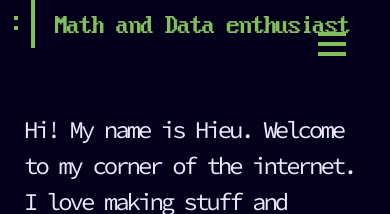
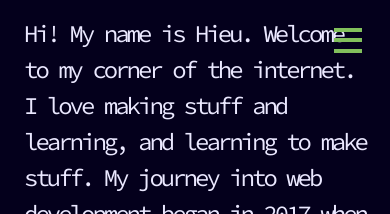
Before and after one commit to Jaerinx/personal-portfolio, a React (Vite) app: page / in a window 390 px wide. Shown: the top 214 px of the page. Built offline with nearby package versions, Linux system fonts and the light colour scheme.

Commit message:
Iphone SE responsiveness design

```diff
--- a/src/App.tsx
+++ b/src/App.tsx
@@ -19,7 +19,6 @@ function App() {
           <Route element={<Computer />}>
             <Route element={<Nav />}>
               <Route path="" element={<Content />} />
-              <Route path="resume" element={<Resume />} />
               <Route path="contact-me" element={<Contact />} />
             </Route>
             <Route path="off" element={<Error />} />
--- a/src/Components/All Pages/Nav.tsx
+++ b/src/Components/All Pages/Nav.tsx
@@ -19,7 +19,9 @@ export default function Nav() {
     <>
       <div className="fixed cursor-default top-0 right-0 w-fit h-fit m-0 flex justify-end content-center md:p-[2.25rem] z-50 md:pr-[1.25rem] xl:p-[3.25rem] p-4">
         <div
-          className="flex rounded-lg justify-end gap-5 overflow-hidden duration-500 items-center h-min p-3"
+          className={`flex rounded-lg justify-start items-end gap-5 flex-col overflow-hidden duration-500 h-min p-3 ${
+            active ? "backdrop-blur" : ""
+          }`}
           onMouseOver={() => {
             setActive(true);
           }}
@@ -27,10 +29,21 @@ export default function Nav() {
             setActive(false);
           }}
           style={{
-            width: active ? "34rem" : "4rem"
+            height: active ? (matchmedia ? "24rem" : "11rem") : "3rem"
           }}
         >
-          <div className="p-0 m-0 flex gap-5">
+          <div
+            className="grid grid-rows-[repeat(3,min-content)] cursor-pointer duration-100 delay-500 min-h-[2rem] w-fit"
+            style={{ gap: active ? "0.5rem" : "0.4rem" }}
+            onClick={() => {
+              setActive(!active);
+            }}
+          >
+            <div className="w-7 h-1 bg-green"></div>
+            <div className="w-7 h-1 bg-green"></div>
+            <div className="w-7 h-1 bg-green"></div>
+          </div>
+          <div className="p-0 m-0 flex flex-col gap-5">
             {matchmedia && (
               <>
                 <NavItem content="Home" location="/" />
@@ -42,19 +55,9 @@ export default function Nav() {
             {!matchmedia && (
               <>
                 <NavItem content="About me" location="/" />
-                <NavItem content="Resume" location="/resume" />
                 <NavItem content="Contact Me" location="/contact-me" />
               </>
             )}
-          </div>
-
-          <div
-            className="grid grid-row-3 cursor-pointer duration-100 delay-500 h-fit w-fit mr-4"
-            style={{ gap: active ? "0.5rem" : "0.4rem" }}
-          >
-            <div className="w-7 h-1 bg-green"></div>
-            <div className="w-7 h-1 bg-green"></div>
-            <div className="w-7 h-1 bg-green"></div>
           </div>
         </div>
       </div>
--- a/src/Components/Contents/Content.tsx
+++ b/src/Components/Contents/Content.tsx
@@ -16,6 +16,7 @@ import tescWebsite from "../../Static/contents_statics/tescucsd.org.png";
 import waveFunction from "../../Static/contents_statics/wavefunction.gif";
 import { useRef } from "react";
 import Hieu from "../../Static/contents_statics/Hieu.png";
+import { useMediaQuery } from "usehooks-ts";
 const icons = [
   FaReact,
   SiTypescript,
@@ -62,10 +63,11 @@ const information = [
 
 export default function Content() {
   const wave = useRef<HTMLImageElement>(null);
+  const media = useMediaQuery("(min-width:768px)");
   return (
     <AnimationContainer className="flex items-center z-0 md:pl-[3rem] justify-center md:justify-normal cursor-default">
       <div className="absolute md:top-[2.5rem] top-0 grid grid-cols-1 grid-rows-[1fr_auto] md:w-[calc(100vw-6.5rem)] w-[calc(100vw-1rem)] ">
-        <ProfessionsCycle />
+        {media && <ProfessionsCycle />}
         <AnimationContainer className="md:h-[calc(100vh-12rem)] h-[calc(100vh-5rem)] border-t-0 rounded-b-lg p-4 md:p-5 overflow-y-auto">
           <div className="w-full xl:w-[90%] 2xl:w-[70%] grid lg:grid-cols-[0.8fr_1.4fr] md:grid-cols-2 grid-cols-1 gap-10 text-white text-paragraph mx-auto">
             <div className="cursor-text max-w-[700px]">
```
Also changed, not shown: 1 other file (tests, documents, lock files or other folders).
